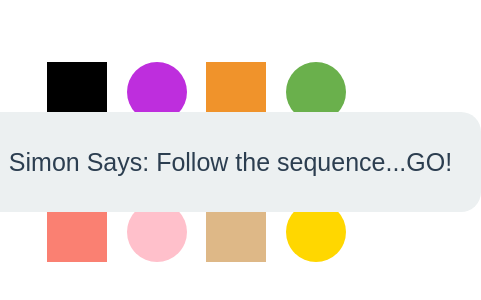
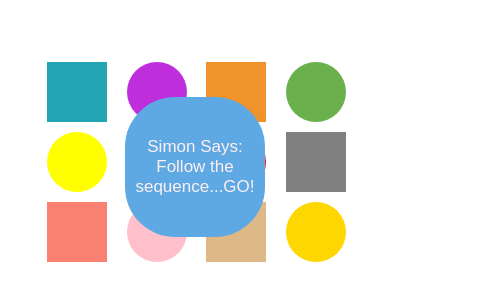
Before and after one commit to JulianKizeno/simon-says, a plain HTML site: page index.html in a window 390 px wide. Shown: the part 260-560 px from the top of the page, 481 px wide, since content can reach past the window. Drawn offline with Linux system fonts and the light colour scheme; some packages are replaced by stand-ins of ours; a script that the page names is missing.

Commit message:
button styled

```diff
--- a/scss/components/button.scss
+++ b/scss/components/button.scss
@@ -1,17 +1,25 @@
 .btn-start {
     width: 50rem;
-    height: 10rem;
-    background: #ecf0f1;
-    color: #2c3e50;
+    height: 12rem;
+    background: #5ea9e4;
+    color: #fff0f0;
     font-size: 2.5rem;
     position: absolute;
-    top: calc(50% - 5rem);
-    left: calc(45% - 19.5rem);
-    border-radius: 2rem;
+    top: calc(50% - 6rem);
+    left: calc(50% - 25rem);
+    border-radius: 7rem;
     outline: none;
     border: none;
 }
 
+.btn-start:hover{
+    box-shadow: 0 1px 6px 0 #20212447;
+    border-color: #dfe1e500;
+    background-color: #51b2ff;
+    font-weight: 600;
+}
+
+
 .hide {
     display: none;
 }
--- a/scss/components/colors.scss
+++ b/scss/components/colors.scss
@@ -7,7 +7,7 @@ $br_rad: 50%;
 }
 
 .celeste {
-    background: black;
+    background: #22a6b3;
 }
 
 .celeste.light {
@@ -47,7 +47,7 @@ $br_rad: 50%;
 }
 
 .yellow.light {
-    background:#ffffe0;
+    background:#ffff92;
 }
 
 .blue {
@@ -106,5 +106,5 @@ $br_rad: 50%;
 }
 
 .gold.light {
-    background: #fafad2;
+    background: #ecec8e;
 }
--- a/scss/style.scss
+++ b/scss/style.scss
@@ -38,6 +38,15 @@ html {
     .gameboard{
         max-width: 50rem;
     }
+    .btn-start{
+        width: 34rem;
+        height: 9rem;
+        font-size: 1.7rem;
+        top: calc(50% - 6rem);
+        left: calc(50% - 25rem);
+        top: calc(50% - 4.5rem);
+        left: calc(50% - 17rem);
+    }
 }
 
 @media(max-width: 500px){
@@ -49,4 +58,12 @@ html {
     .gameboard{
         max-width: 33rem;
     }
+    .btn-start {
+        width: 14rem;
+        height: 14rem;
+        font-size: 1.7rem;
+        top: calc(50% - 6.5rem);
+        left: calc(50% - 7rem);
+        border-radius: 5rem;
+    }
 }
```
Also changed, not shown: css/style.css, 1 other file.
